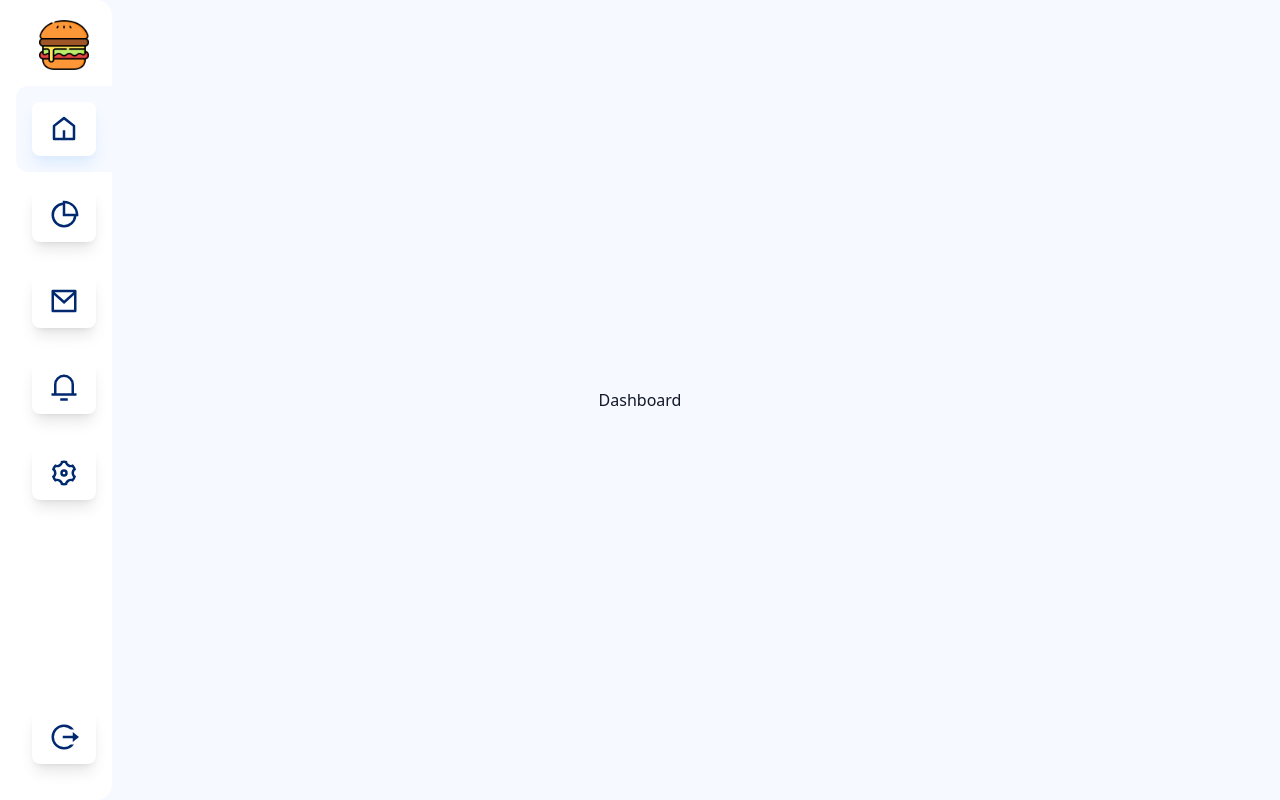
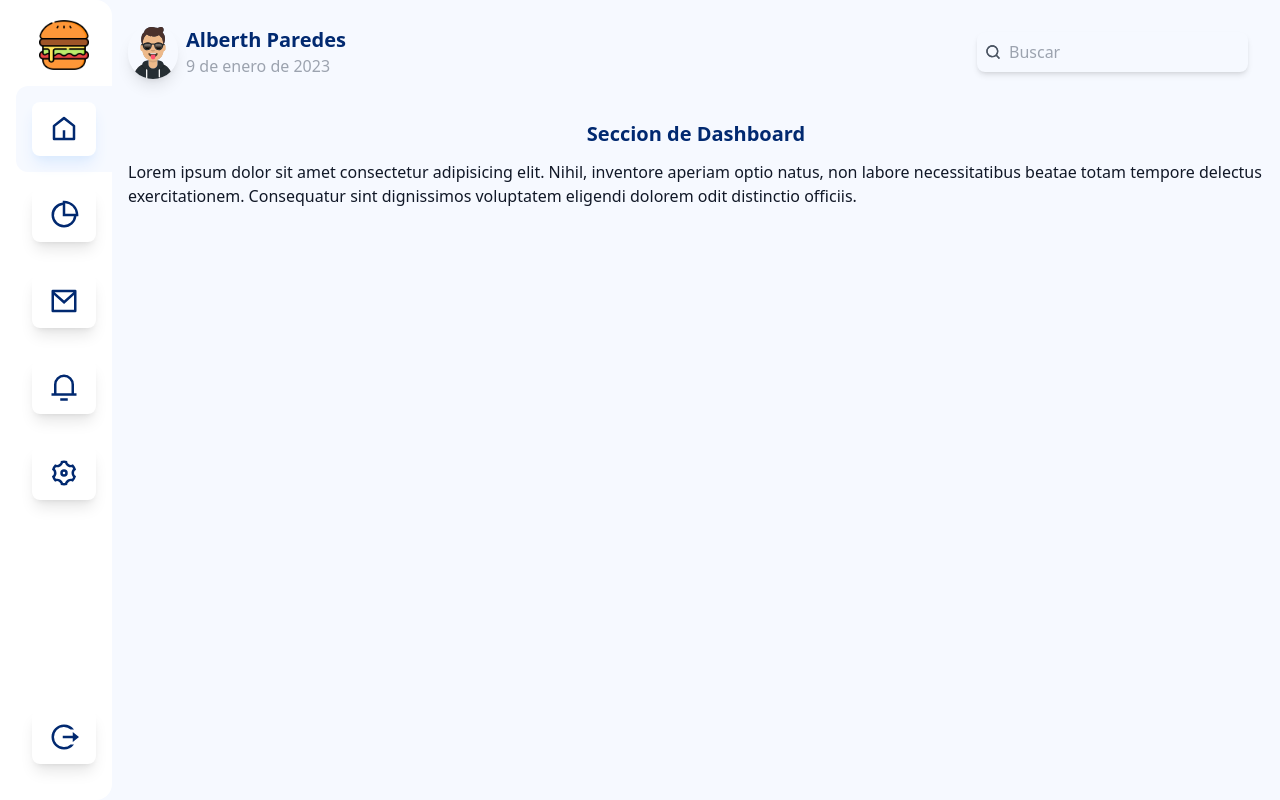
Before and after one commit to AlberthRKO/comifast, a Next.js app: page / in a window 1280 px wide. Built offline with nearby package versions, Linux system fonts and the light colour scheme.

Commit message:
seccion de pedidos y search y dash

```diff
--- /dev/null
+++ b/components/shared/header.js
@@ -0,0 +1,78 @@
+import Image from "next/image";
+import React, { useState } from "react";
+import { RiSearchLine, RiCloseLine } from "react-icons/ri";
+
+const Header = () => {
+  // Sacar fecha js
+  const fecha = new Date();
+  //   const fechaFormateada = fecha.toLocaleDateString("es-ES");
+  const fechaFormateada = fecha.toLocaleDateString("es-ES", {
+    month: "long",
+    day: "numeric",
+    year: "numeric",
+  });
+  //   console.log(fechaFormateada);
+
+  //   show search
+  const [showSearch, setshowSearch] = useState(false);
+  const toggle = () => setshowSearch(!showSearch);
+  //   console.log(showSearch);
+
+  return (
+    <header className="p-4 transition-all">
+      <div className="flex justify-between items-center">
+        <div className="flex gap-2 items-center">
+          <Image
+            className="rounded-full shadow-lg hover:shadow-blue-100 dark:shadow-gray-900 dark:hover:shadow-[#ec7b6a3a]"
+            src="/alberth.svg"
+            width={50}
+            height={50}
+            alt="Avatar Usuario"
+          />
+          <div>
+            <h2 className="text-xl font-bold">Alberth Paredes </h2>
+            <p className="text-gray-400">{fechaFormateada}</p>
+          </div>
+        </div>
+        <div>
+          <button className="navLink lg:hidden" onClick={toggle}>
+            {showSearch ? (
+              <RiCloseLine className="text-xl text-[#012970] dark:text-[#ec7c6a]" />
+            ) : (
+              <RiSearchLine className="text-xl text-[#012970] dark:text-[#ec7c6a]" />
+            )}
+          </button>
+          <form className="p-4 transition-all hidden lg:block">
+            <div className="w-full relative group transition-all">
+              <RiSearchLine className="text-gray-600 absolute text-md left-2 top-1/2 -translate-y-1/2  cursor-pointer group-focus-within:font-bold" />
+              <RiSearchLine className="text-gray-600 absolute text-md left-2 top-1/2 -translate-y-1/2  cursor-pointer group-focus-within:font-bold" />
+              <input
+                placeholder="Buscar"
+                className="w-full outline-none shadow-md rounded-lg py-2 pl-8 pr-2 bg-[#f6f9ff] dark:bg-[#262837] focus:shadow-blue-100 focus:dark:shadow-[#ec7b6a3a] "
+                type="text"
+              />
+            </div>
+          </form>
+        </div>
+      </div>
+      {/* Styles search mobile*/}
+      <form
+        className={`py-4 transition-all lg:hidden ${
+          showSearch ? "my-0 opacity-1" : "-my-8 w-2/12 opacity-0 mx-auto"
+        }`}
+      >
+        <div className="w-full relative group transition-all">
+          <RiSearchLine className="text-gray-600 absolute text-md left-2 top-1/2 -translate-y-1/2  cursor-pointer group-focus-within:font-bold" />
+          <RiSearchLine className="text-gray-600 absolute text-md left-2 top-1/2 -translate-y-1/2  cursor-pointer group-focus-within:font-bold" />
+          <input
+            placeholder="Buscar"
+            className="w-full outline-none shadow-md rounded-lg py-2 pl-8 pr-2 bg-[#f6f9ff] dark:bg-[#262837] focus:shadow-blue-100 focus:dark:shadow-[#ec7b6a3a] "
+            type="text"
+          />
+        </div>
+      </form>
+    </header>
+  );
+};
+
+export default Header;
--- a/components/shared/layout.js
+++ b/components/shared/layout.js
@@ -1,8 +1,14 @@
 import Head from "next/head";
-import React from "react";
+import Header from "./header";
 import Sidebar from "./sidebar";
 
-const Layout = ({ children, title = "", description = "" }) => {
+const Layout = ({
+  children,
+  title = "",
+  description = "",
+  toggleOrder,
+  showOrder,
+}) => {
   return (
     <>
       <Head>
@@ -11,7 +17,9 @@ const Layout = ({ children, title = "", description = "" }) => {
         <meta name="viewport" content="width=device-width, initial-scale=1" />
         <link rel="icon" href="/logo.png" />
       </Head>
-      <Sidebar />
+      {/* pasamos los parametros del toogle para los icons */}
+      <Sidebar toggleOrder={toggleOrder} showOrder={showOrder} />
+      {/* <Header /> */}
       {children}
     </>
   );
--- a/components/shared/sidebar.js
+++ b/components/shared/sidebar.js
@@ -17,13 +17,14 @@ import {
   RiSunLine,
   RiMoonLine,
 } from "react-icons/ri";
+import Header from "./header";
 
-const Sidebar = () => {
+const Sidebar = ({ toggleOrder, showOrder }) => {
   const [opennav, setOpennav] = useState(false);
 
   const toggle = () => {
     setOpennav(!opennav);
-    console.log(opennav);
+    // console.log(opennav);
   };
 
   // para asignar al elemento activo
@@ -119,7 +120,7 @@ const Sidebar = () => {
         </ul>
         <ul className="pl-4">
           <li className="lista">
-            <a onClick={() => {}}>
+            <a onClick={toggleOrder}>
               <RiLogoutCircleRLine className="icon" />
             </a>
           </li>
@@ -154,8 +155,18 @@ const Sidebar = () => {
         <button className="navLink">
           <RiUserLine className="text-xl text-[#012970] dark:text-[#ec7c6a]" />
         </button>
-        <button className="navLink">
-          <RiPieChart2Line className="text-xl text-[#012970] dark:text-[#ec7c6a]" />
+        {/* boton para abrir la orden */}
+        <button
+          onClick={toggleOrder}
+          className={`navLink ${
+            showOrder ? "shadow-blue-100 dark:shadow-[#ec7b6a3a]" : ""
+          }`}
+        >
+          {showOrder ? (
+            <RiCloseLine className="text-xl text-[#012970] dark:text-[#ec7c6a]" />
+          ) : (
+            <RiPieChart2Line className="text-xl text-[#012970] dark:text-[#ec7c6a]" />
+          )}
         </button>
       </nav>
     </>
--- a/package.json
+++ b/package.json
@@ -16,6 +16,7 @@
     "next-themes": "^0.2.1",
     "react": "18.2.0",
     "react-dom": "18.2.0",
+    "react-flip-move": "^3.0.5",
     "react-icons": "^4.7.1",
     "tailwind-scrollbar-hide": "^1.1.7"
   },
--- a/pages/index.js
+++ b/pages/index.js
@@ -1,16 +1,65 @@
 import Layout from "../components/shared/layout";
 import Image from "next/image";
 import { useState, useEffect } from "react";
-import { useTheme } from "next-themes";
 import Sidebar from "../components/shared/sidebar";
+import Header from "../components/shared/header";
+import FlipMove from "react-flip-move";
 
 export default function Home() {
+  const [showOrder, setShowOrder] = useState(false);
+
+  const toggleOrder = () => {
+    setShowOrder(!showOrder);
+    console.log(showOrder);
+  };
+
   return (
     <>
-      <Layout title="Order" description="ComiFast for order section">
-        <div className="flex items-center justify-center w-full min-h-screen">
-          Dashboard
-        </div>
+      <Layout
+        title="Order"
+        description="ComiFast for order section"
+        toggleOrder={toggleOrder}
+        showOrder={showOrder}
+      >
+        <main className="lg:pl-28 lg:flex transition-all">
+          <div
+            className={`transition-all ${
+              showOrder ? "lg:w-9/12" : "lg:w-full"
+            }`}
+          >
+            <Header />
+            {/* Seccion de dashboard */}
+            <div className="p-4">
+              <h2 className="text-xl text-center text-[#012970] dark:text-white font-bold">
+                Seccion de Dashboard
+              </h2>
+              <p className="mt-3">
+                Lorem ipsum dolor sit amet consectetur adipisicing elit. Nihil,
+                inventore aperiam optio natus, non labore necessitatibus beatae
+                totam tempore delectus exercitationem. Consequatur sint
+                dignissimos voluptatem eligendi dolorem odit distinctio
+                officiis.
+              </p>
+            </div>
+          </div>
+          <div
+            className={`transition-all w-full ${
+              showOrder
+                ? "right-0 bottom-24 lg:w-3/12"
+                : "-right-full bottom-24 lg:hidden"
+            } bg-white top-0 dark:bg-[#1F1D2B] lg:min-h-screen fixed rounded-xl shadow-lg lg:static text-center lg:text-start px-5 py-4`}
+          >
+            <h2 className="text-xl text-[#012970] dark:text-white font-bold">
+              Seccion de Pedidos
+            </h2>
+            <p className="mt-3">
+              Lorem ipsum dolor sit amet consectetur adipisicing elit. Nihil,
+              inventore aperiam optio natus, non labore necessitatibus beatae
+              totam tempore delectus exercitationem. Consequatur sint
+              dignissimos voluptatem eligendi dolorem odit distinctio officiis.
+            </p>
+          </div>
+        </main>
       </Layout>
     </>
   );
--- a/styles/globals.css
+++ b/styles/globals.css
@@ -30,6 +30,9 @@ body {
   .lista .icon {
     @apply text-3xl mx-auto text-[#012970] dark:text-[#ec7c6a];
   }
+  .font-bold {
+    @apply text-[#012970] dark:text-[#ec7c6a];
+  }
   /* #012970 */
 }
 
```
Also changed, not shown: public/alberth.svg (added).
